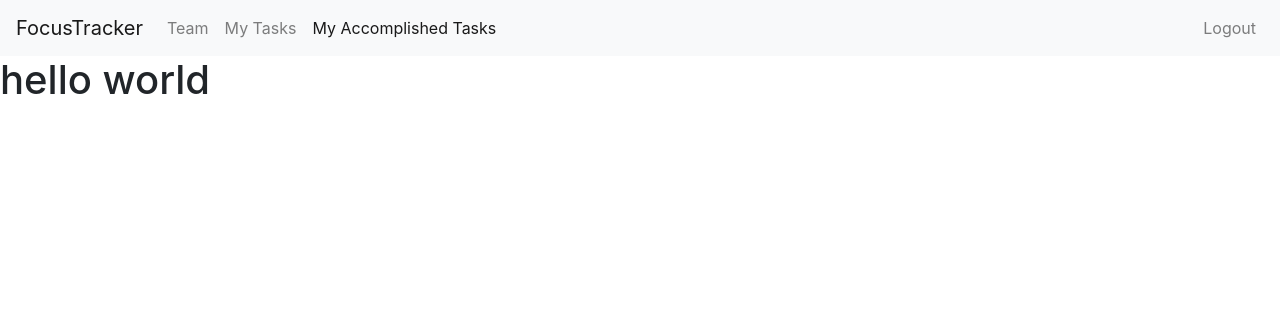
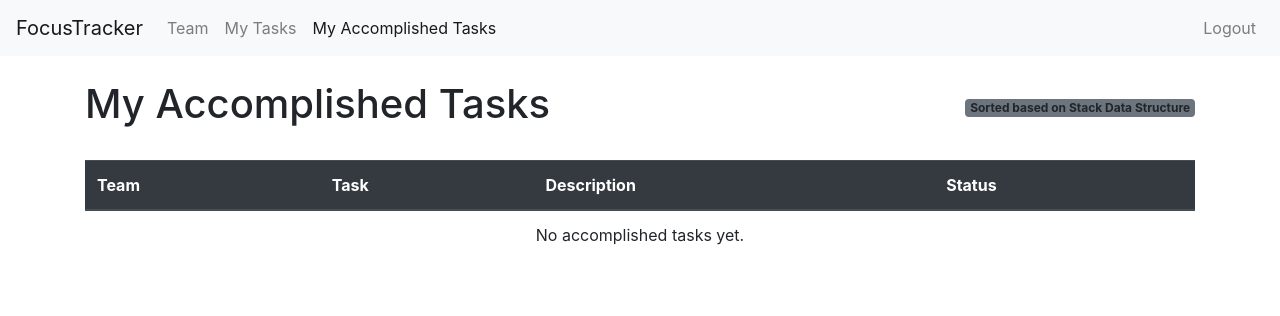
Before and after one commit to rphlrphl/todo-website, a Django app: page /main/accomplished_tasks in a window 1280 px wide. Shown: the top 316 px of the page. Run offline with Django 5.2, Linux system fonts and the light colour scheme; a user stored in the database is signed in; data comes from the database, SQL or seed files in the repository; both versions use the stored data as it was after the commit; some libraries are stand-ins or nearby versions.

Commit message:
Add files via upload

```diff
--- a/main/templates/main/accomplished-tasks.html
+++ b/main/templates/main/accomplished-tasks.html
@@ -1,9 +1,68 @@
 {% extends "main/base.html" %}
-{% block title %}Profile{% endblock %}
+{% block title %}Accomplished Tasks{% endblock %}
 
 {% block content %}
 {% include "main/navbar.html" %}
 
-<h1>hello world</h1>
+<div class="container mt-4">
+    <div class="d-flex justify-content-between align-items-center mb-4">
+        <h1>My Accomplished Tasks</h1>
+        <span class="badge bg-secondary">Sorted based on Stack Data Structure</span>
+    </div>
 
+    <div class="table-responsive">
+        <table class="table table-hover">
+            <thead class="thead-dark">
+                <tr>
+                    <th>Team</th>
+                    <th>Task</th>
+                    <th>Description</th>
+                    <th>Status</th>
+                </tr>
+            </thead>
+            <tbody>
+                {% for task in stack %}
+                <tr>
+                    <td>{{ task.team.title }}</td>
+                    <td><strong>{{ task.title }}</strong></td>
+                    <td>{{ task.description }}</td>
+                    <td><span class="badge bg-success">{{ task.status }}</span></td>
+                </tr>
+                {% empty %}
+                <tr>
+                    <td colspan="4" class="text-center">No accomplished tasks yet.</td>
+                </tr>
+                {% endfor %}
+            </tbody>
+        </table>
+        {% if tasks.has_other_pages %}
+            <nav aria-label="Page navigation">
+                <ul class="pagination justify-content-center">
+                    {% if tasks.has_previous %}
+                        <li class="page-item">
+                            <a class="page-link" href="?page={{ tasks.previous_page_number }}">Previous</a>
+                        </li>
+                    {% else %}
+                        <li class="page-item disabled"><span class="page-link">Previous</span></li>
+                    {% endif %}
+
+                    {% for i in tasks.paginator.page_range %}
+                        {% if tasks.number == i %}
+                            <li class="page-item active"><span class="page-link">{{ i }}</span></li>
+                        {% else %}
+                            <li class="page-item"><a class="page-link" href="?page={{ i }}">{{ i }}</a></li>
+                        {% endif %}
+                    {% endfor %}
+
+                    {% if tasks.has_next %}
+                        <li class="page-item">
+                            <a class="page-link" href="?page={{ tasks.next_page_number }}">Next</a>
+                        </li>
+                    {% else %}
+                        <li class="page-item disabled"><span class="page-link">Next</span></li>
+                    {% endif %}
+                </ul>
+            </nav>
+        {% endif %}
+    </div>
 {% endblock %}
--- a/main/urls.py
+++ b/main/urls.py
@@ -13,7 +13,7 @@ urlpatterns = [
     path("create-team", views.create_team, name = 'create-team'),
     path('join-team/', views.join_team, name='join-team'),
     path('signout/', views.signout, name='signout'),
-    # path("task/<int:task_id>/complete/", views.complete_task, name='complete-task'),
+    path("task/<int:task_id>/complete/", views.complete_task, name='complete-task'),
     path("task/<int:task_id>/submit", views.submit_task, name='submit-task'),
     path("task/<int:task_id>/revise/", views.revise_task, name='revise-task')
 ]
--- a/main/utils.py
+++ b/main/utils.py
@@ -72,3 +72,26 @@ class TaskMaxHeap:
         while temp_heap.heap:
             sorted_list.append(temp_heap.pop_max())
         return sorted_list
+
+class Stack:
+    def __init__(self, tasks=None):
+        # Initialize with a copy to avoid side effects if a list is passed
+        self.stack = list(tasks) if tasks else []
+
+    def push(self, task):
+        self.stack.append(task)
+
+    def pop(self):
+        if not self.stack:
+            return None
+        return self.stack.pop()
+
+    def peek(self):
+        if not self.stack:
+            return None
+        return self.stack[-1]
+
+    def get_task_stack(self):
+        """Returns a list of tasks in the order they would be popped (LIFO)."""
+        # We slice [::-1] to show the top of the stack first without destroying it
+        return self.stack
--- a/main/views.py
+++ b/main/views.py
@@ -7,7 +7,7 @@ from .ModelForm import CreateTeam, CreateTask
 import uuid
 from django.contrib.auth import logout
 from django.contrib import auth
-from .utils import TaskMaxHeap
+from .utils import TaskMaxHeap, Stack
 from django.core.paginator import Paginator
 
 
@@ -66,20 +66,24 @@ def team_detail(request, team_id):
     }
     return render(request, 'main/team_detail.html', context)
 
-# @login_required
-# def complete_task(request, task_id):
-#     task = get_object_or_404(Task, task_id=task_id)
-#     team_id = task.team.id
-#     pending_tasks = list(Task.objects.filter(team=task.team, status='pending'))
-#     heap = TaskMaxHeap(pending_tasks)
-#     removed_task = heap.remove_by_id(task_id)
+@login_required
+def complete_task(request, task_id):
+    if request.method == 'POST':
+        task = get_object_or_404(Task, task_id=task_id)
 
-#     if removed_task:
-#             task.status = 'accomplished'
-#             task.save()
-#             messages.success(request, f"Task '{task.title}' marked as accomplished!")
+        # Security Check: Ensure only the supervisor of this team can complete it
+        membership = TeamMembership.objects.filter(user=request.user, team=task.team).first()
+        if not membership or membership.role != 'supervisor':
+            messages.error(request, "You do not have permission to approve tasks.")
+            return redirect('main:team-detail', team_id=task.team.id)
 
-#     return redirect('main:team-detail', team_id=team_id)
+        # Update status
+        task.status = 'accomplished'
+        task.save()
+
+        messages.success(request, f"Task '{task.title}' has been approved and moved to accomplished.")
+
+    return redirect('main:team-detail', team_id=task.team.id)
 
 @login_required
 def submit_task(request, task_id):
@@ -98,7 +102,7 @@ def submit_task(request, task_id):
 
     # Redirect back to the team detail page or tasks list
     # Use task.team.id to stay on the same team page if preferred
-    return redirect('main:team-detail', team_id=task.team.id)
+    return redirect('main:tasks')
 
 @login_required
 def revise_task(request, task_id):
@@ -147,7 +151,23 @@ def tasks(request):
 
 @login_required
 def accomplished_tasks(request):
-    context = {}
+
+    my_tasks = Task.objects.filter(
+        assigned_to=request.user,
+        status='accomplished'
+    ).order_by('task_id')
+
+    task_stack = Stack(my_tasks)
+    display_stack = task_stack.get_task_stack()
+
+    paginator = Paginator(display_stack, 5) # Show 5 tasks per page
+    page_number = request.GET.get('page')
+    tasks_page = paginator.get_page(page_number)
+
+    context = {
+        'tasks' : tasks_page,
+        'stack' : tasks_page
+    }
     return render(request, "main/accomplished-tasks.html", context)
 
 @login_required
--- a/myProject/settings.py
+++ b/myProject/settings.py
@@ -25,7 +25,8 @@ SECRET_KEY = 'django-insecure-*!j18vo$zadm79z4_ichx!n-0y#^k#csilt$4==q)_tba(7w-%
 # SECURITY WARNING: don't run with debug turned on in production!
 DEBUG = True
 
-ALLOWED_HOSTS = ['focustracker-q4md.onrender.com']
+ALLOWED_HOSTS = ['focustracker-q4md.onrender.com',
+                 '127.0.0.1']
 
 CSRF_TRUSTED_ORIGINS = [
     "https://focustracker-q4md.onrender.com",
```
Also changed, not shown: main/templates/main/team_detail.html (+41 -12 lines), db.sqlite3.
